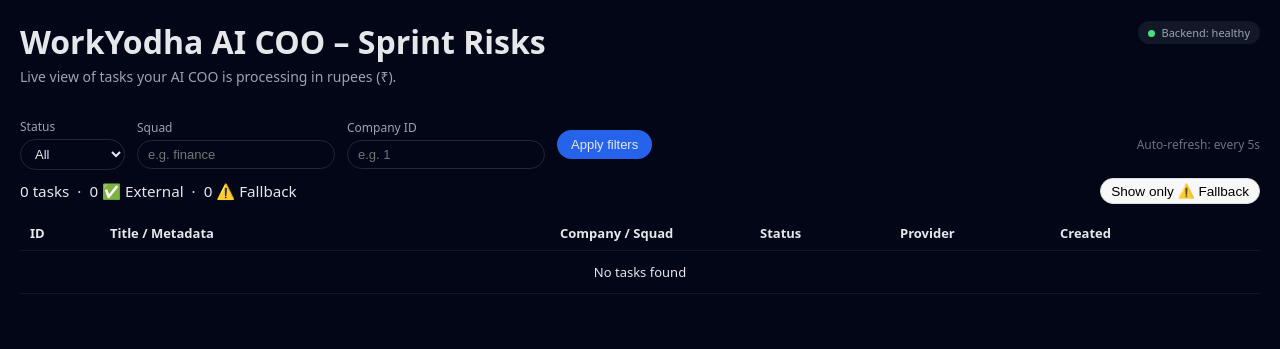
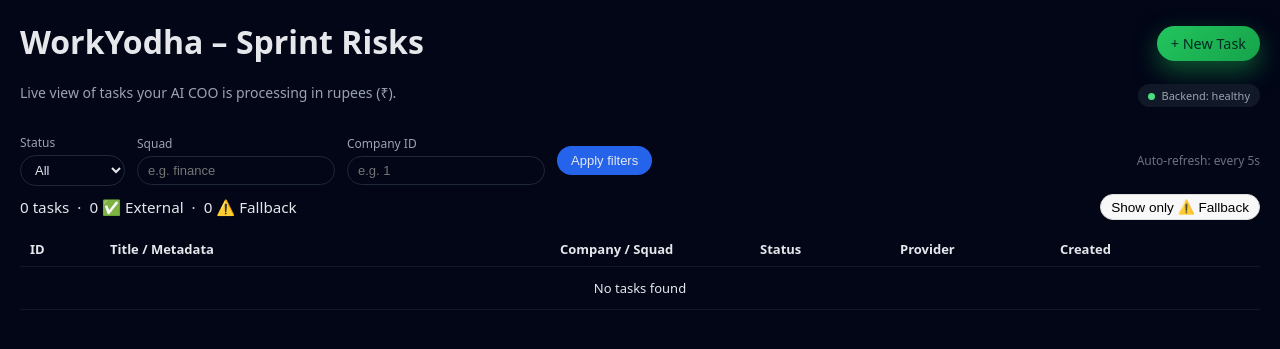
Before and after one commit to RonaldReddy024/ai-coo, a FastAPI app: template app/templates/dashboard.html in a window 1280 px wide. Shown: the top 349 px of the page. Run offline with FastAPI, Linux system fonts and the light colour scheme; the template is opened without the code that fills it, so the values that code supplies are empty.

Commit message:
Update dashboard.html

```diff
--- a/app/templates/dashboard.html
+++ b/app/templates/dashboard.html
@@ -82,6 +82,31 @@
       font-size: 0.95rem;
     }
 
+    .dashboard-header {
+      display: flex;
+      align-items: center;
+      justify-content: space-between;
+      margin-bottom: 16px;
+    }
+
+    .new-task-btn {
+      padding: 8px 14px;
+      border-radius: 999px;
+      background: linear-gradient(135deg, #22c55e, #16a34a);
+      color: #022c22;
+      text-decoration: none;
+      font-size: 0.9rem;
+      font-weight: 500;
+      box-shadow: 0 10px 25px rgba(22, 163, 74, 0.5);
+      cursor: pointer;
+      transition: transform 0.08s ease, box-shadow 0.08s ease;
+    }
+
+    .new-task-btn:hover {
+      transform: translateY(-1px);
+      box-shadow: 0 14px 30px rgba(22, 163, 74, 0.7);
+    }
+
     .summary-strip span {
       white-space: nowrap;
     }
@@ -159,9 +184,13 @@
   </style>
 </head>
 <body>
+  <div class="dashboard-header">
+    <h1>WorkYodha – Sprint Risks</h1>
+    <a href="/tasks/new" class="new-task-btn">+ New Task</a>
+  </div>
+
   <div class="layout-top">
     <div>
-      <h1>WorkYodha AI COO – Sprint Risks</h1>
       <p class="sub">
         Live view of tasks your AI COO is processing in rupees (₹).
       </p>
```
